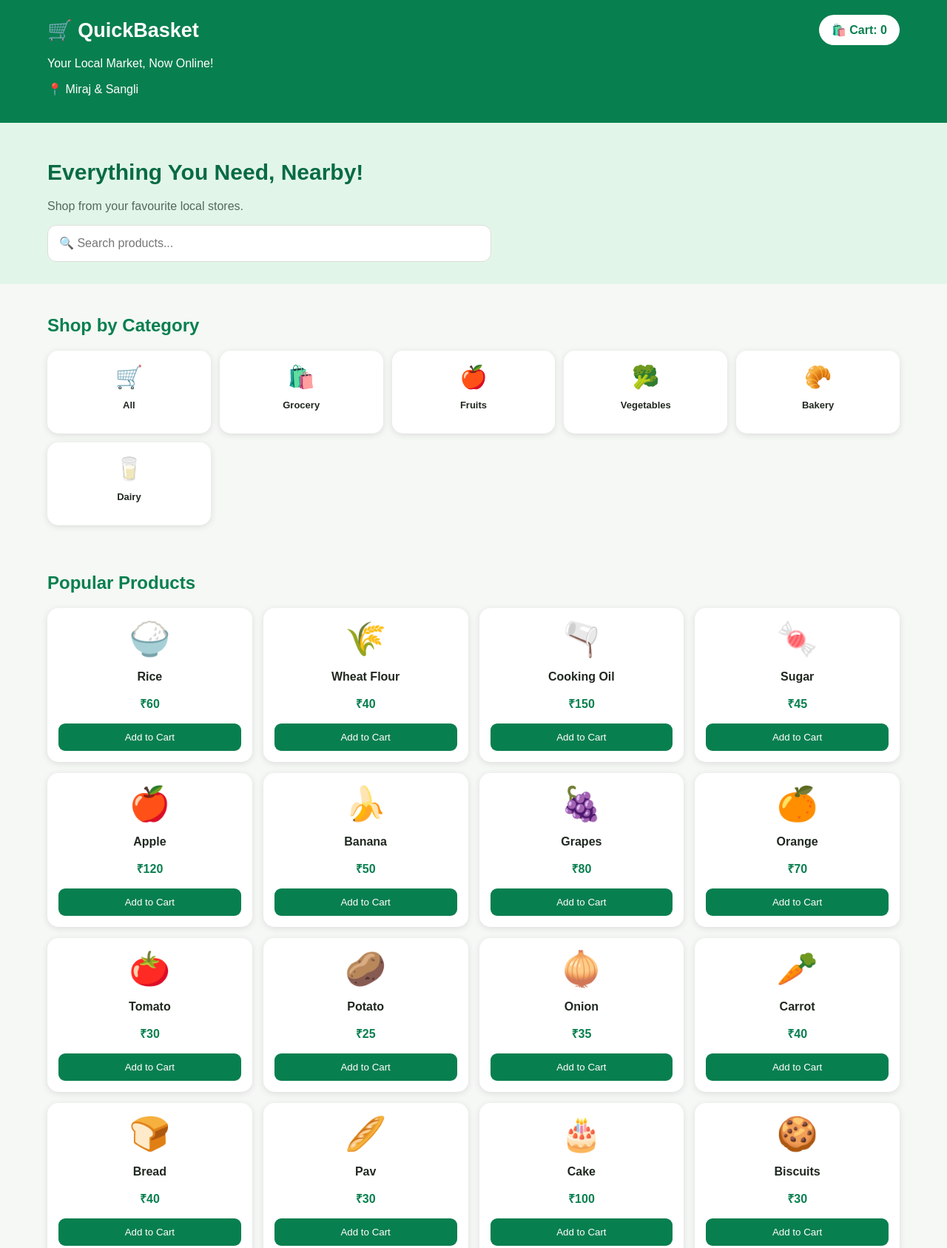
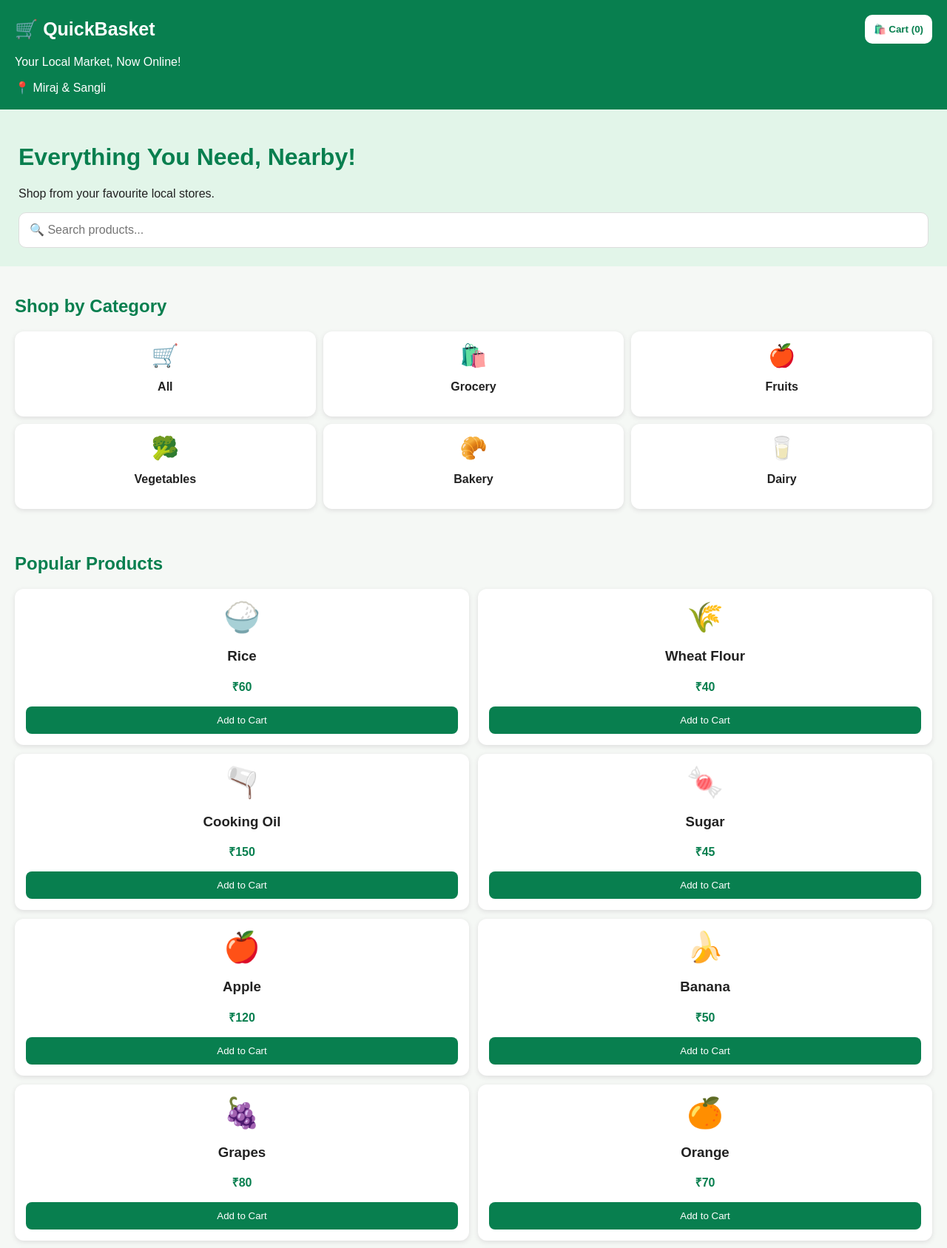
Before and after one commit to Shubham1922-hue/Quickbasket-, a plain HTML site: page index.html in a window 1280 px wide. Shown: the top 1687 px of the page at 74% size. Drawn offline with Linux system fonts and the light colour scheme.

Commit message:
Update index.html

```diff
--- a/index.html
+++ b/index.html
@@ -2,104 +2,37 @@
 <html lang="en">
 <head>
 <meta charset="UTF-8">
-<meta name="viewport" content="width=device-width, initial-scale=1.0">
-<title>QuickBasket | Local Shopping</title>
+<meta name="viewport" content="width=device-width, initial-scale=1">
+<title>QuickBasket</title>
 
 <style>
 *{box-sizing:border-box}
-body{
- margin:0;
- font-family:Arial,sans-serif;
- background:#f5f8f5;
- color:#202820;
-}
-header{
- background:#087f4f;
- color:white;
- padding:20px 5%;
-}
-.top{
- display:flex;
- justify-content:space-between;
- align-items:center;
- flex-wrap:wrap;
- gap:15px;
-}
-.logo{font-size:27px;font-weight:bold}
-.cart{
- background:white;
- color:#087f4f;
- padding:11px 17px;
- border-radius:25px;
- font-weight:bold;
-}
-.hero{
- padding:30px 5%;
- background:#e2f5e9;
-}
-.hero h1{font-size:30px;color:#086b43}
-.hero p{color:#526b5b}
-.search{
- width:100%;
- max-width:600px;
- padding:15px;
- border:1px solid #ddd;
- border-radius:12px;
- font-size:16px;
-}
-section{padding:22px 5%}
+body{margin:0;font-family:Arial;background:#f5f8f5;color:#222}
+header{background:#087f4f;color:white;padding:20px}
+.top{display:flex;justify-content:space-between;align-items:center}
+.logo{font-size:25px;font-weight:bold}
+button{cursor:pointer}
+.cartbtn{background:white;color:#087f4f;border:0;padding:12px;border-radius:10px;font-weight:bold}
+.hero{background:#e2f5e9;padding:25px}
+.hero h1{color:#087f4f}
+.search{width:100%;padding:14px;border:1px solid #ddd;border-radius:10px;font-size:16px}
+section{padding:20px}
 h2{color:#087f4f}
-.categories{
- display:grid;
- grid-template-columns:repeat(5,1fr);
- gap:12px;
-}
-.cat{
- background:white;
- padding:18px 5px;
- border-radius:15px;
- text-align:center;
- cursor:pointer;
- box-shadow:0 2px 8px #ddd;
-}
+.categories{display:grid;grid-template-columns:repeat(3,1fr);gap:10px}
+.cat{background:white;padding:15px;border-radius:12px;text-align:center;box-shadow:0 2px 6px #ddd}
 .cat span{font-size:30px}
-.cat p{font-weight:bold;font-size:13px}
-.products{
- display:grid;
- grid-template-columns:repeat(4,1fr);
- gap:15px;
-}
-.card{
- background:white;
- border-radius:15px;
- padding:15px;
- text-align:center;
- box-shadow:0 2px 8px #ddd;
-}
-.emoji{font-size:45px}
-.card h3{font-size:16px}
-.price{font-weight:bold;color:#087f4f}
-.card button{
- background:#087f4f;
- color:white;
- border:0;
- padding:11px;
- width:100%;
- border-radius:9px;
- cursor:pointer;
-}
-footer{
- background:#075c3b;
- color:white;
- text-align:center;
- padding:25px;
- margin-top:30px;
-}
-@media(max-width:650px){
- .categories{grid-template-columns:repeat(3,1fr)}
- .products{grid-template-columns:repeat(2,1fr)}
- .hero h1{font-size:24px}
-}
+.cat p{font-weight:bold}
+.products{display:grid;grid-template-columns:repeat(2,1fr);gap:12px}
+.card{background:white;padding:15px;border-radius:12px;text-align:center;box-shadow:0 2px 6px #ddd}
+.emoji{font-size:40px}
+.price{color:#087f4f;font-weight:bold}
+.add{background:#087f4f;color:white;border:0;padding:11px;border-radius:8px;width:100%}
+#cartBox{display:none;background:white;margin:15px;padding:18px;border-radius:12px;box-shadow:0 2px 8px #ccc}
+.cartrow{display:flex;justify-content:space-between;align-items:center;gap:8px;border-bottom:1px solid #ddd;padding:12px 0}
+.qty button{padding:6px 10px;background:#e2f5e9;border:0;border-radius:5px}
+.total{font-size:20px;font-weight:bold;color:#087f4f}
+.checkout{width:100%;padding:14px;background:#087f4f;color:white;border:0;border-radius:10px;font-size:16px}
+footer{text-align:center;background:#075c3b;color:white;padding:20px;margin-top:25px}
 </style>
 </head>
 
@@ -108,10 +41,12 @@ footer{
 <header>
 <div class="top">
 <div class="logo">🛒 QuickBasket</div>
-  <div class="cart">🛍️ Cart: <span id="count">0</span></div>
+<button class="cartbtn" onclick="toggleCart()">
+🛍️ Cart (<span id="count">0</span>)
+</button>
 </div>
 <p>Your Local Market, Now Online!</p>
- <p>📍 Miraj & Sangli</p>
+📍 Miraj & Sangli
 </header>
 
 <div class="hero">
@@ -125,24 +60,12 @@ footer{
 <section>
 <h2>Shop by Category</h2>
 <div class="categories">
-  <div class="cat" onclick="filter('all')">
-   <span>🛒</span><p>All</p>
-  </div>
-  <div class="cat" onclick="filter('grocery')">
-   <span>🛍️</span><p>Grocery</p>
-  </div>
-  <div class="cat" onclick="filter('fruits')">
-   <span>🍎</span><p>Fruits</p>
-  </div>
-  <div class="cat" onclick="filter('vegetables')">
-   <span>🥦</span><p>Vegetables</p>
-  </div>
-  <div class="cat" onclick="filter('bakery')">
-   <span>🥐</span><p>Bakery</p>
-  </div>
-  <div class="cat" onclick="filter('dairy')">
-   <span>🥛</span><p>Dairy</p>
-  </div>
+<div class="cat" onclick="filter('all')"><span>🛒</span><p>All</p></div>
+<div class="cat" onclick="filter('grocery')"><span>🛍️</span><p>Grocery</p></div>
+<div class="cat" onclick="filter('fruits')"><span>🍎</span><p>Fruits</p></div>
+<div class="cat" onclick="filter('vegetables')"><span>🥦</span><p>Vegetables</p></div>
+<div class="cat" onclick="filter('bakery')"><span>🥐</span><p>Bakery</p></div>
+<div class="cat" onclick="filter('dairy')"><span>🥛</span><p>Dairy</p></div>
 </div>
 </section>
 
@@ -151,10 +74,19 @@ footer{
 <div class="products" id="products"></div>
 </section>
 
+<div id="cartBox">
+<h2>🛒 Your Shopping Cart</h2>
+<div id="cartItems"></div>
+<p class="total">Total: ₹<span id="total">0</span></p>
+<button class="checkout" onclick="placeOrder()">Place Order</button>
+<br><br>
+<button onclick="toggleCart()">Continue Shopping</button>
+</div>
+
 <footer>
 <h2 style="color:white">QuickBasket 💚</h2>
 <p>Your Local Market, Now Online!</p>
- <p>Supporting Local Shops in Miraj & Sangli</p>
+<p>Miraj & Sangli</p>
 </footer>
 
 <script>
@@ -182,20 +114,18 @@ const items=[
 ];
 
 let selected="all";
-let cart=0;
+let cart={};
 
-function filter(category){
- selected=category;
+function filter(c){
+selected=c;
 showProducts();
 }
 
 function showProducts(){
- let search=document.getElementById("search").value.toLowerCase();
-
+let q=document.getElementById("search").value.toLowerCase();
 let result=items.filter(p=>
 (selected==="all"||p.category===selected)&&
- p.name.toLowerCase().includes(search)
- );
+p.name.toLowerCase().includes(q));
 
 document.getElementById("products").innerHTML=
 result.map(p=>`
@@ -203,16 +133,58 @@ function showProducts(){
 <div class="emoji">${p.emoji}</div>
 <h3>${p.name}</h3>
 <p class="price">₹${p.price}</p>
- <button onclick="addCart()">Add to Cart</button>
+<button class="add" onclick="addCart('${p.name}')">Add to Cart</button>
 </div>`).join("");
 }
 
-function addCart(){
- cart++;
- document.getElementById("count").innerText=cart;
+function addCart(name){
+cart[name]=(cart[name]||0)+1;
+updateCart();
 }
 
+function changeQty(name,n){
+cart[name]+=n;
+if(cart[name]<=0)delete cart[name];
+updateCart();
+}
+
+function updateCart(){
+let count=0,total=0,html="";
+Object.keys(cart).forEach(name=>{
+let p=items.find(x=>x.name===name);
+let qty=cart[name];
+count+=qty;
+total+=p.price*qty;
+html+=`
+<div class="cartrow">
+<div>${p.emoji} ${name}<br>₹${p.price} × ${qty}</div>
+<div class="qty">
+<button onclick="changeQty('${name}',-1)">−</button>
+${qty}
+<button onclick="changeQty('${name}',1)">+</button>
+</div>
+</div>`;
+});
+document.getElementById("count").innerText=count;
+document.getElementById("cartItems").innerHTML=html||"Your cart is empty.";
+document.getElementById("total").innerText=total;
+}
+
+function toggleCart(){
+let box=document.getElementById("cartBox");
+box.style.display=box.style.display==="block"?"none":"block";
+updateCart();
+}
+
+function placeOrder(){
+if(Object.keys(cart).length===0){
+alert("Please add products first!");
+return;
+}
+alert("Demo only: Cart is ready! Real order booking will be added after backend setup.");
+}
 showProducts();
+updateCart();
 </script>
 
 </body>
```
Lines whose indentation alone changed are shown as unchanged.
